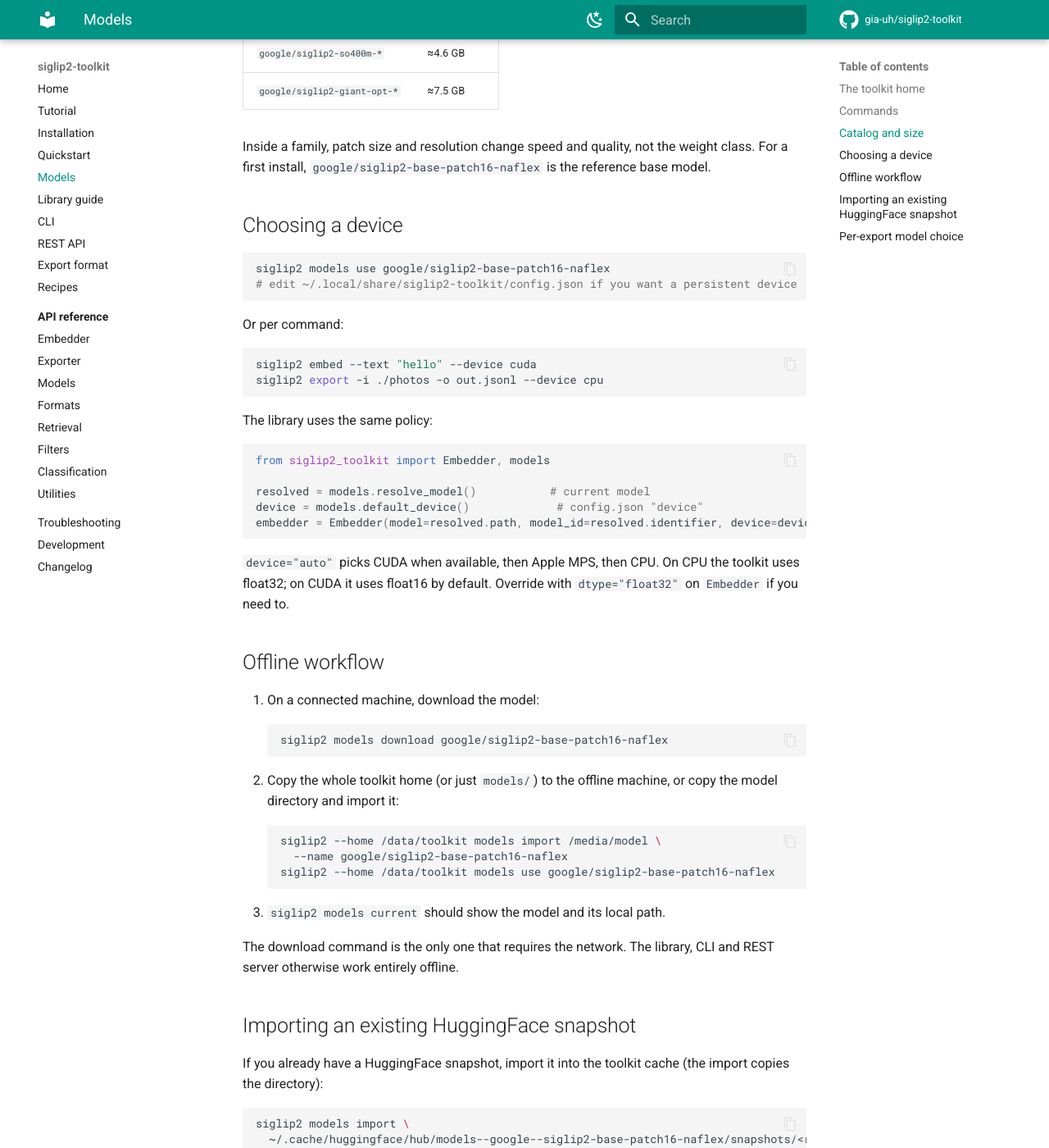
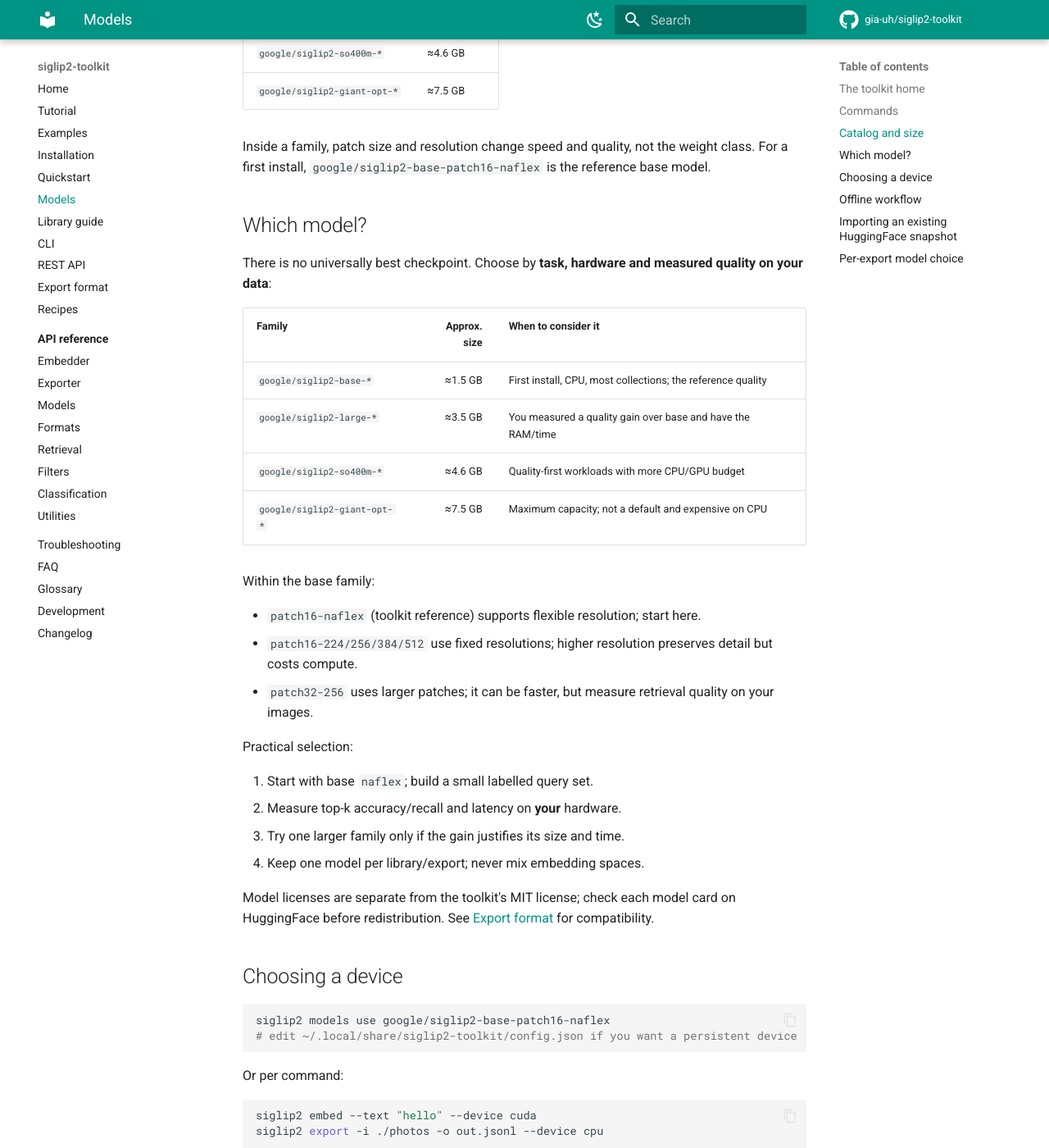
Before and after one commit to gia-uh/siglip2-toolkit, an MkDocs documentation site: the page built from docs/models.md, in a window 1280 px wide and 1400 px high, scrolled down 1909 px. Shown: the whole window at 82% size. Built offline with MkDocs 1.6.1 and Material for MkDocs 9.7.7, drawn with Linux system fonts in a browser that asks for light colours; comment, search, counter and statistics services are not loaded.

Commit message:
Docs: examples gallery, model selection, FAQ and glossary
- Add docs/examples.md as the runnable-example gallery.
- Add a 'Which model?' guide (family sizes, CPU trade-offs, selection).
- Add FAQ and glossary; link them from the home page.
- Validate every example's --help and tutorial/example links in tests.
- Add a CPU-torch CI workflow (tests + wheel build).
- Fix two over-long example lines.

````diff
--- a/docs/models.md
+++ b/docs/models.md
@@ -77,6 +77,37 @@
 weight class. For a first install, `google/siglip2-base-patch16-naflex` is the
 reference base model.
 
+## Which model?
+
+There is no universally best checkpoint. Choose by **task, hardware and
+measured quality on your data**:
+
+| Family | Approx. size | When to consider it |
+|---|---:|---|
+| `google/siglip2-base-*` | ≈1.5 GB | First install, CPU, most collections; the reference quality |
+| `google/siglip2-large-*` | ≈3.5 GB | You measured a quality gain over base and have the RAM/time |
+| `google/siglip2-so400m-*` | ≈4.6 GB | Quality-first workloads with more CPU/GPU budget |
+| `google/siglip2-giant-opt-*` | ≈7.5 GB | Maximum capacity; not a default and expensive on CPU |
+
+Within the base family:
+
+- `patch16-naflex` (toolkit reference) supports flexible resolution; start here.
+- `patch16-224/256/384/512` use fixed resolutions; higher resolution preserves
+  detail but costs compute.
+- `patch32-256` uses larger patches; it can be faster, but measure retrieval
+  quality on your images.
+
+Practical selection:
+
+1. Start with base `naflex`; build a small labelled query set.
+2. Measure top-k accuracy/recall and latency on **your** hardware.
+3. Try one larger family only if the gain justifies its size and time.
+4. Keep one model per library/export; never mix embedding spaces.
+
+Model licenses are separate from the toolkit's MIT license; check each model
+card on HuggingFace before redistribution. See
+[Export format](formats.md#embedding-space) for compatibility.
+
 ## Choosing a device
 
 ```bash
--- a/mkdocs.yml
+++ b/mkdocs.yml
@@ -71,6 +71,7 @@
 nav:
   - Home: index.md
   - Tutorial: tutorial.md
+  - Examples: examples.md
   - Installation: installation.md
   - Quickstart: quickstart.md
   - Models: models.md
@@ -90,5 +91,7 @@
       - Classification: api/classification.md
       - Utilities: api/utils.md
   - Troubleshooting: troubleshooting.md
+  - FAQ: faq.md
+  - Glossary: glossary.md
   - Development: development.md
   - Changelog: changelog.md
````
Also changed, not shown: docs/examples.md (added, +54 -0 lines), docs/faq.md (added, +114 -0 lines), docs/glossary.md (added, +33 -0 lines), docs/index.md (+2 -1 lines), 4 other files.
